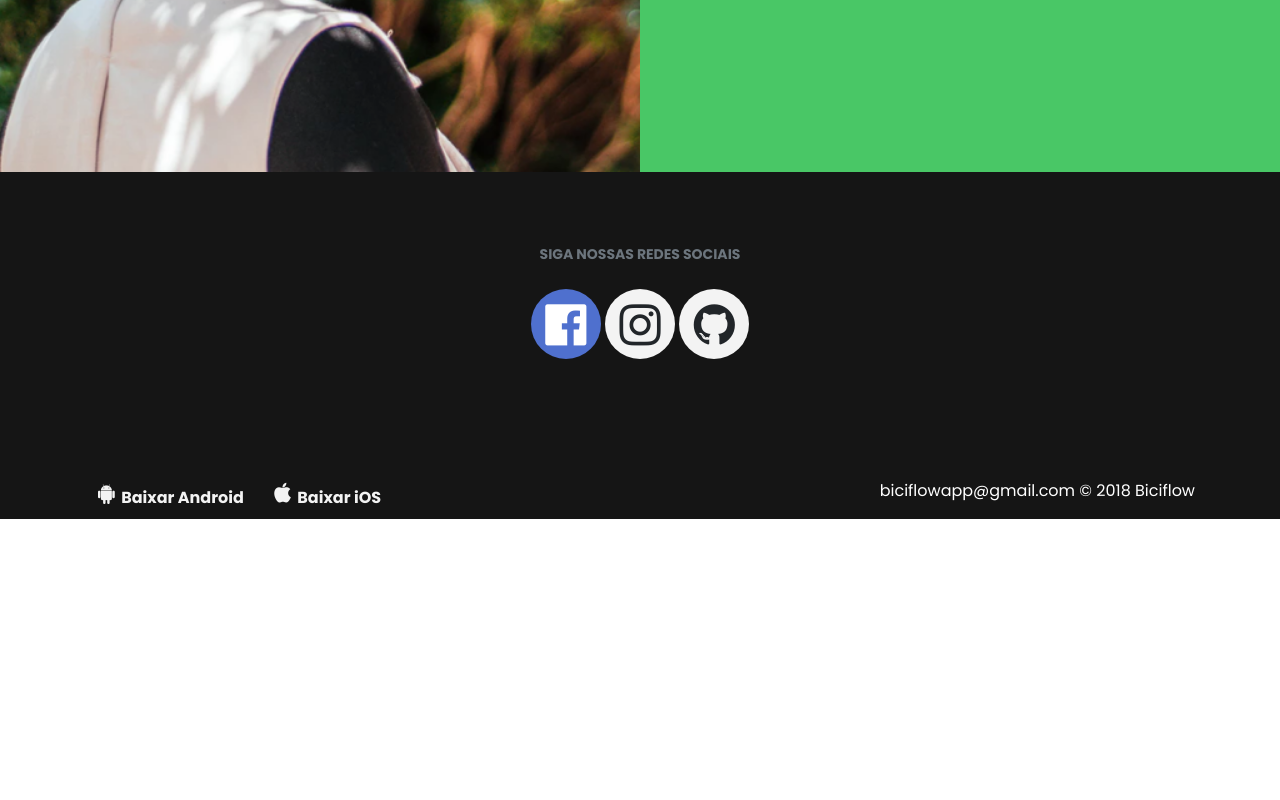
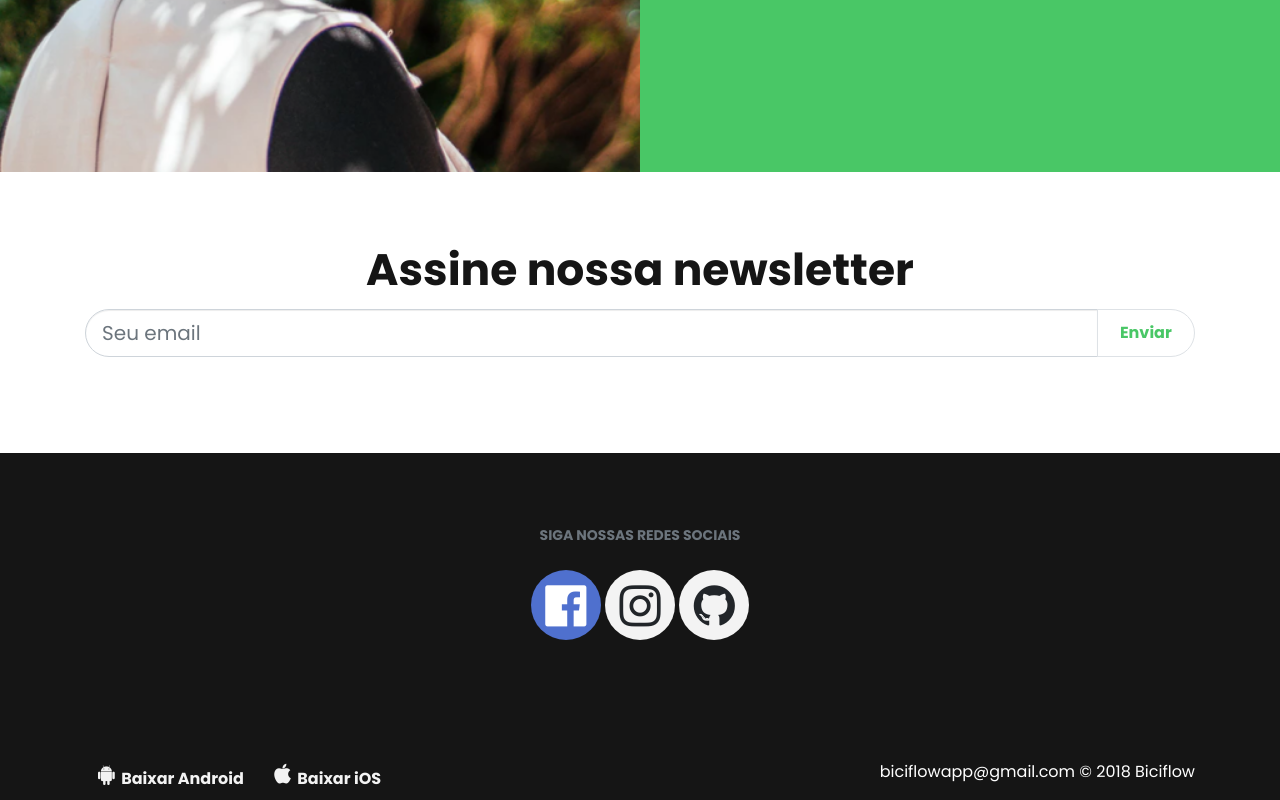
Before and after one commit to PauloLuna/Biciflow-Page, a plain HTML site: page index.html in a window 1280 px wide. Shown: the part 2051-2851 px from the top of the page. Before the commit the page ends 2570 px from the top, so only its background shows below. Drawn offline with nearby package versions, Linux system fonts and the light colour scheme.

Commit message:
add newsletter field

```diff
--- a/index.html
+++ b/index.html
@@ -103,27 +103,24 @@
     </div>
   </div>
 
-  <!-- <div class="py-5 text-white text-center">
+  <div class="py-5 text-white text-center">
     <div class="container">
       <div class="row">
         <div class="col-md-12">
           <h1 style=" font-size: 44px;" class="font-weight-bold text-dark">Assine nossa newsletter</h1>
-         <form class="form-inline justify-content-center">
+         <form action="https://facebook.us16.list-manage.com/subscribe/post?u=cb1ade43f0a2469f58377ad87&amp;id=aedc8da1fe" method="POST" target="_blank" class="form-inline justify-content-center">
             <div class="input-group mb-3">
-              <input type="text" placeholder="Seu email" aria-describedby="basic-addon2" aria-label="Seu email" class="form-control form-control-lg" style="border-radius: 27px 0 0 27px" size="55">
+              <input  name="EMAIL" id="mce-EMAIL" type="email" placeholder="Seu email" aria-describedby="basic-addon2" aria-label="Seu email" class="form-control form-control-lg" style="border-radius: 27px 0 0 27px" size="55">
               <div class="input-group-append">
                 <button type="submit" class="btn btn-link border font-weight-bold" style="border-radius: 0 27px 27px 0"> &nbsp;&nbsp;&nbsp;Enviar&nbsp;&nbsp;&nbsp; </button>
               </div>
             </div>
           </form>
 
-
-
-
         </div>
       </div>
     </div>
-  -->
+
   </div>
   <div class="pt-5 bg-dark text-white">
     <div class="container">
```
